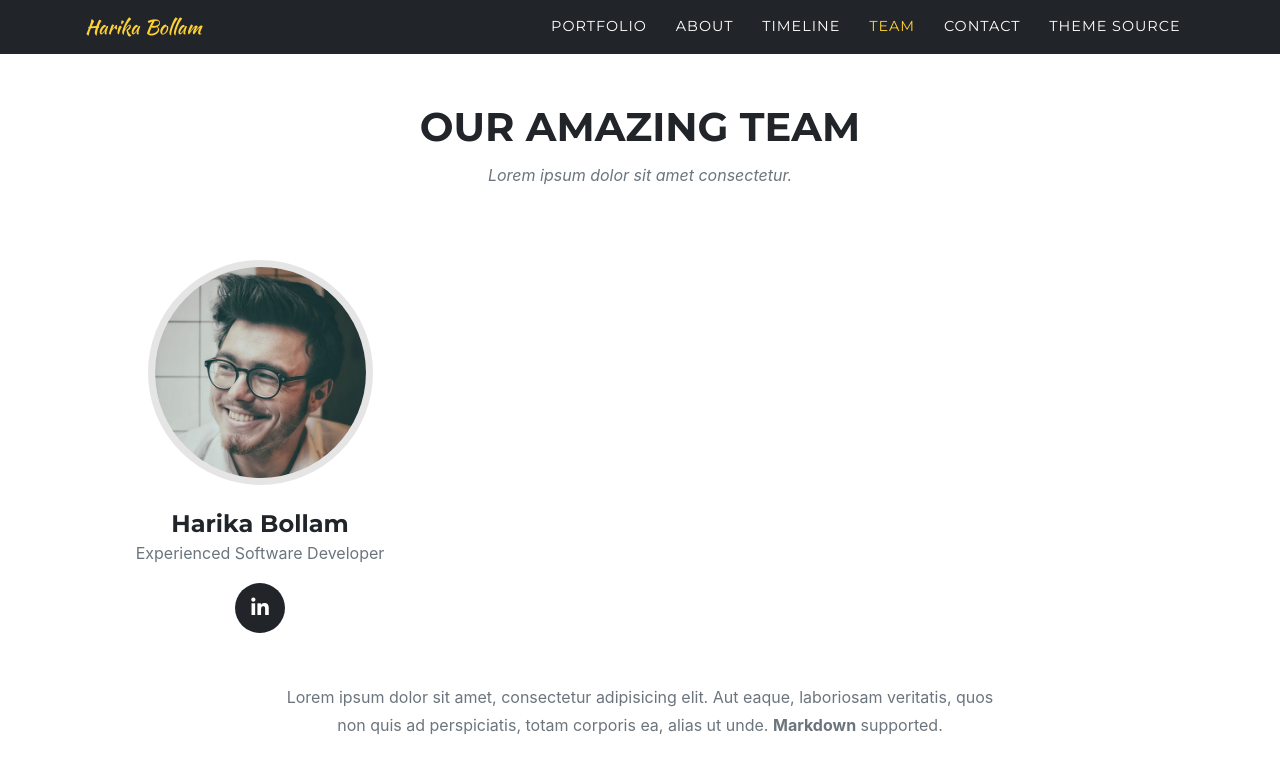
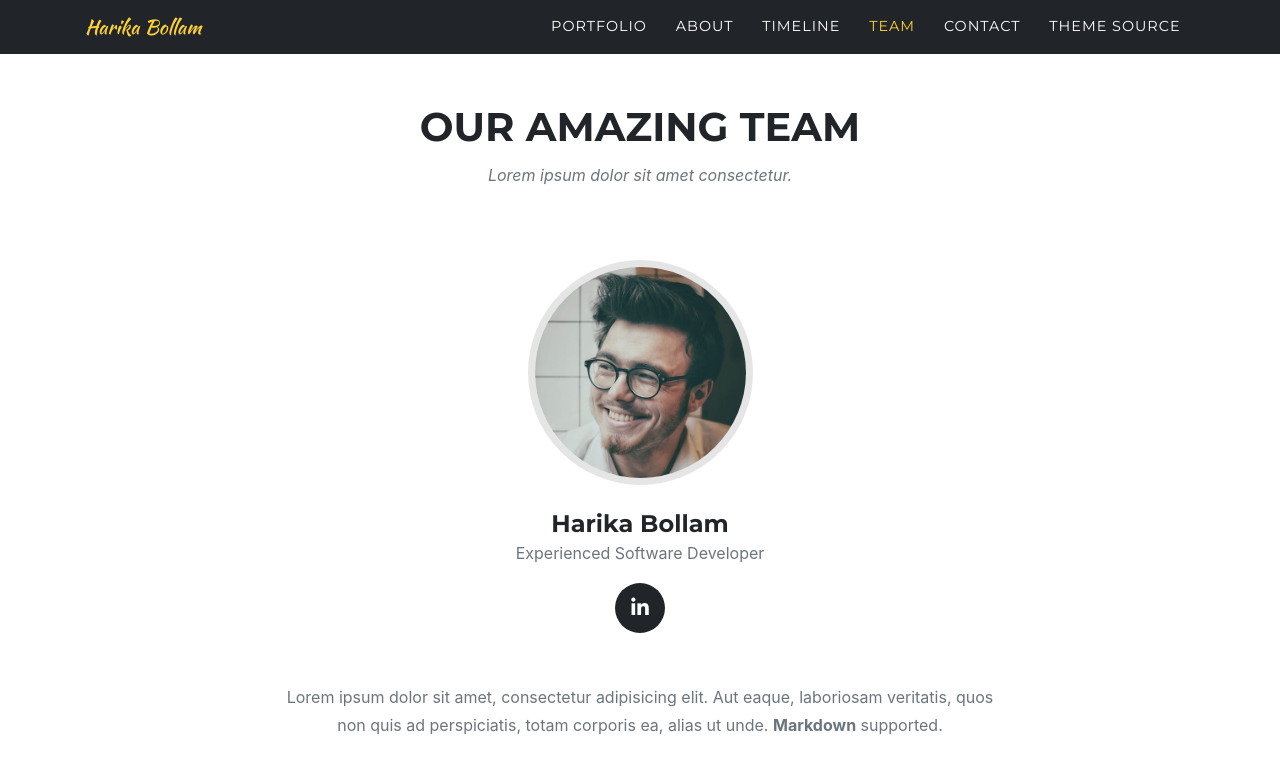
Before and after one commit to Harikads1/harikabollam.github.io, a Jekyll site: the page built from index.md, in a window 1280 px wide and 900 px high, scrolled down 4081 px. Shown: the top 773 px of the window. Built offline with Jekyll 4.4.1, drawn with Linux system fonts in a browser that asks for light colours; some web fonts are replaced.

Commit message:
Style changes - Centering Team member

```diff
--- a/_includes/team.html
+++ b/_includes/team.html
@@ -9,7 +9,7 @@
   </div>
   <div class="row">
   {% for person in site.data.sitetext[site.locale].team.people %}
-	<div class="col-sm-4">
+	<div class="col-sm-4" style="margin: 0 auto;">
 	  <div class="team-member">
 		<img class="mx-auto rounded-circle" src="{{ person.image }}" alt="">
 		<h4>{{ person.name }}</h4>
```
